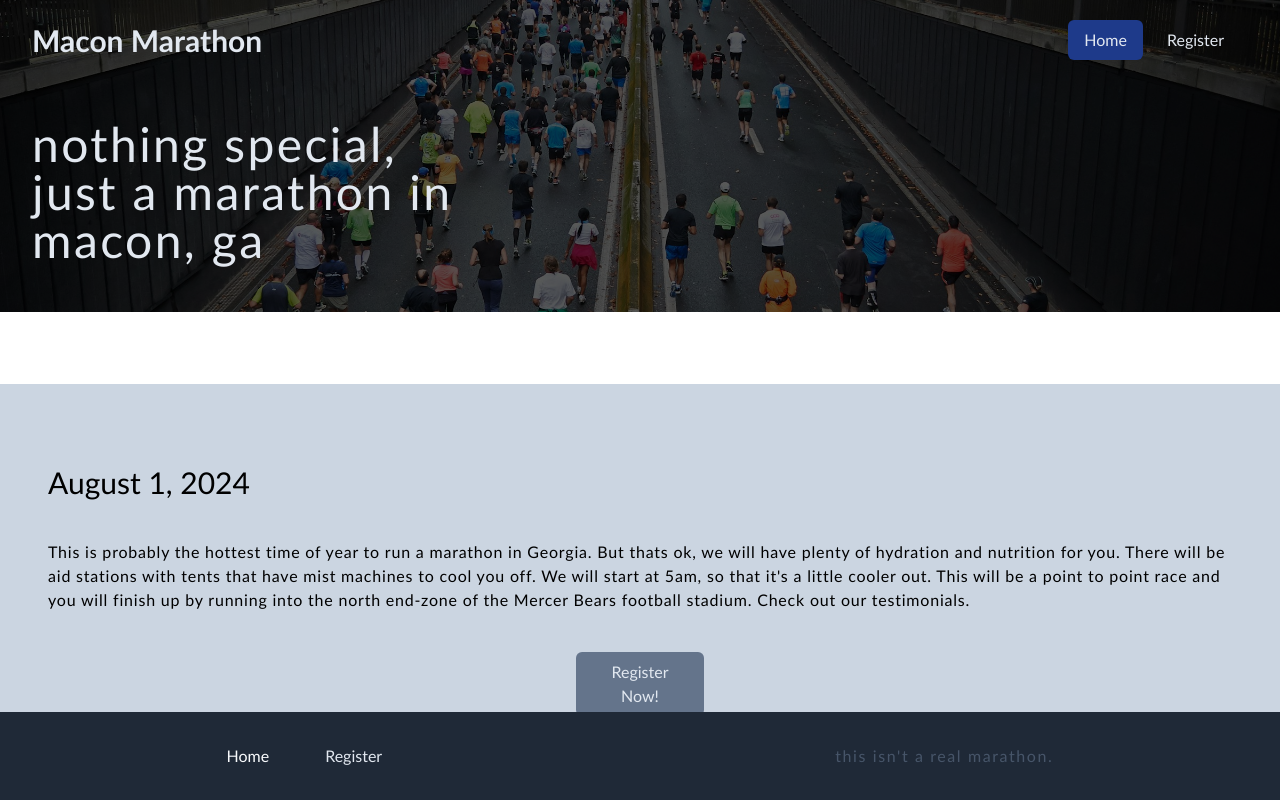
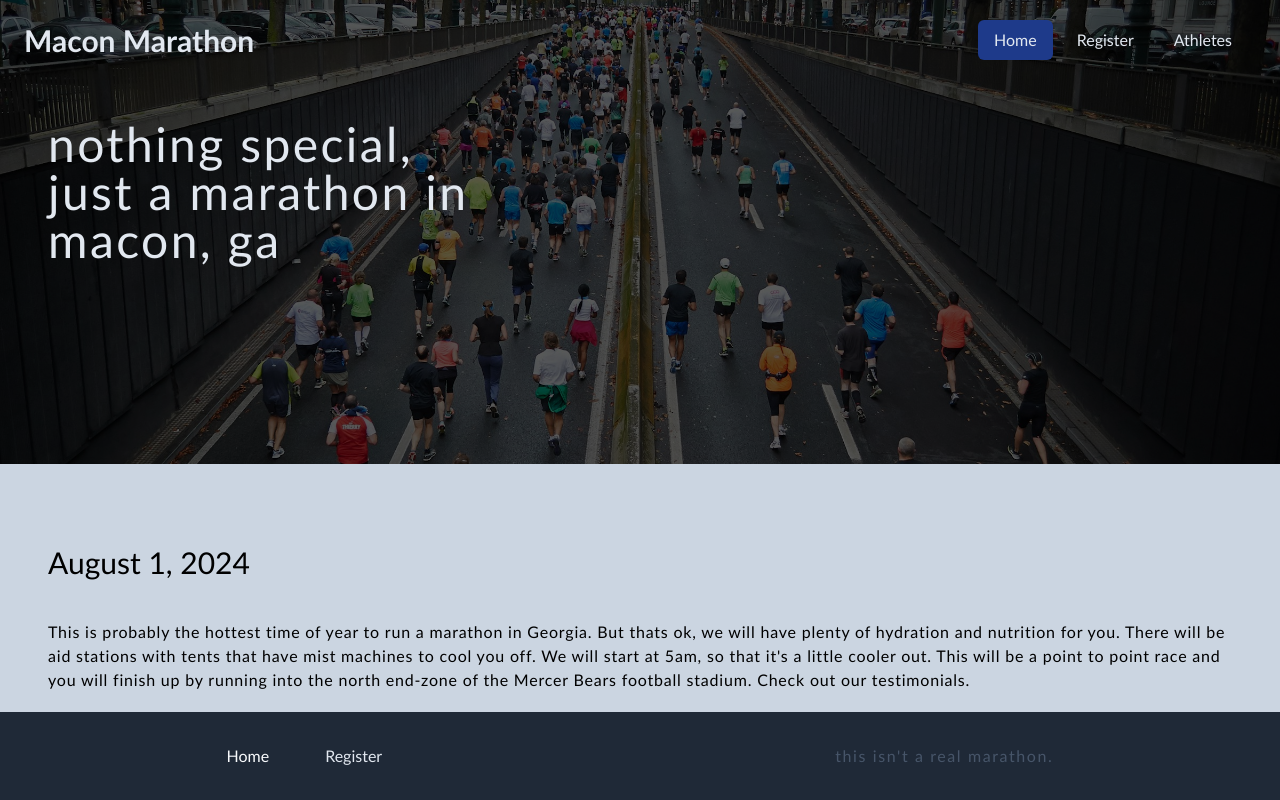
Before and after one commit to joelyles/race-registration-app, a React (Vite) app: page / in a window 1280 px wide. Shown: the top 800 px of the page. Built offline with nearby package versions, Linux system fonts and the light colour scheme.

Commit message:
style updates & added registrants to nav

```diff
--- a/src/App.jsx
+++ b/src/App.jsx
@@ -16,10 +16,13 @@ const router = createBrowserRouter(
   <Route path="/" element={<Layout />}>
     <Route index element={<Home />} />
     <Route path="/register" element={<Register />} />
+    <Route path="/submission" element={<Submission />}/>
     <Route path="/login" element={<Login />} />
-      <Route element={<RequireAuth />}>
-        <Route path="/submission" element={<Submission />}/>
-      </Route>
+
+      {/* <Route element={<RequireAuth />}>
+
+      </Route> */}
+
   </Route>
 ));
 
--- a/src/components/Hero.jsx
+++ b/src/components/Hero.jsx
@@ -3,18 +3,20 @@ import Navigation from "./Navigation"
 const Hero = () => {
   return (
     <>
-    <div className="absolute top-0 min-h- min-w-full">
+    <div className="absolute top-0 min-w-full">
       <section style={{ backgroundImage: `url(/images/martins-zemlickis-NPFu4GfFZ7E-unsplash.jpg)`
        }} className="bg-fixed bg-cover bg-center" >
         <div className="backdrop-brightness-35">
         <Navigation />
         </div>
-        <div className="backdrop-brightness-35 mx-auto pt-10 px-2 sm:px-6 md:px-8">
-          <div className="flex flex-col items-right justify-between max-w-lg  h-48 sm:h-48 md:h-48">
+        <div className="backdrop-brightness-35 mx-auto pt-10 min-h-96">
+          <div className="flex flex-col mx-auto max-w-7xl px-12">
+          <div className="flex flex-col items-right max-w-lg h-48 sm:h-48 md:h-48">
             <div className="flex flex-col">
               {/* <div className="text-4xl font-semibold md:text-5xl text-slate-200">Macon Marathon</div> */}
-              <div className="hidden md:block tracking-wider text-slate-200 text-5xl ">nothing special, <br/> just a marathon in macon, ga</div>
+              <div className="hidden md:block tracking-wider text-slate-200 text-5xl">nothing special, <br/> just a marathon in macon, ga</div>
             </div>
+          </div>
           </div>
         </div>
       </section>
--- a/src/components/Navigation.jsx
+++ b/src/components/Navigation.jsx
@@ -9,13 +9,14 @@ const Navigation = () => {
 
   return (
     <section className="bg-transparent">
-      <div className="mx-auto max-w-7xl px-2 sm:px-6 md:px-8">
+      <div className="mx-auto max-w-full px-2 sm:px-6">
         <div className="flex h-20 items-center justify-between">
-          <p className="text-4xl font-semibold md:text-3xl text-slate-200">Macon Marathon</p>
+          <p className="text-3xl font-semibold text-slate-200">Macon Marathon</p>
           <div className="flex flex-2 items-center justify-left">
             <div className="flex mx-2 space-x-2">
               <NavLink to="/" className={activeLink}>Home</NavLink>
               <NavLink to="/register" className={activeLink}>Register</NavLink>
+              <NavLink to="/submission" className={activeLink}>Athletes</NavLink>
               {/* <NavLink to="/login" className={activeLink}>Login</NavLink> */}
             </div>
             {/* <NavLink to="/"  className="hidden sm:block ml-auto text-3xl font-semibold">Macon Marathon</NavLink> */}
--- a/src/layouts/Layout.jsx
+++ b/src/layouts/Layout.jsx
@@ -8,6 +8,7 @@ const Layout = () => {
     <div className="static">
 
       <div className="">
+      <Navigation />
       <Outlet />
       </div>
         <div className="sticky bottom-0 w-full">
```
